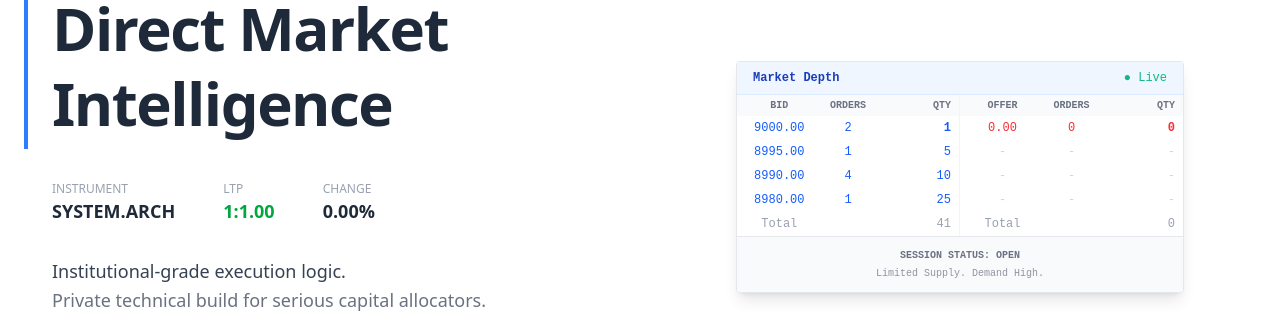
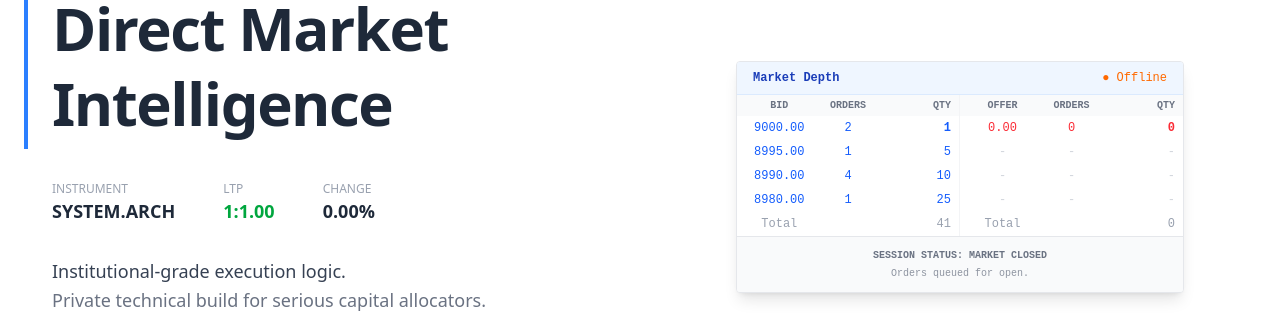
Before and after one commit to gaurav29-maker/gauravkhona.com, a Next.js app: page / in a window 1280 px wide. Shown: the part 227-557 px from the top of the page. Built offline with nearby package versions, Linux system fonts and the light colour scheme.

Commit message:
feat(ui): implement dynamic market status logic based on IST

```diff
--- a/components/Footer.tsx
+++ b/components/Footer.tsx
@@ -1,4 +1,10 @@
+"use client";
+
+import { useMarketStatus } from "@/hooks/useMarketStatus";
+
 export default function Footer() {
+    const { statusText, color } = useMarketStatus();
+
     return (
         <footer className="py-24 px-6 border-t border-gray-200 bg-white">
             <div className="max-w-7xl mx-auto">
@@ -29,7 +35,7 @@ export default function Footer() {
                                 © {new Date().getFullYear()} GAURAV KHONA SYSTEMS // V 2.4.0
                             </p>
                             <div className="flex gap-6 text-[10px] text-gray-400 font-mono">
-                                <span className="text-[#10B981] font-bold">● SYSTEM: OPERATIONAL</span>
+                                <span className={`${color} font-bold`}>● SYSTEM: {statusText === 'MARKET OPEN' ? 'OPERATIONAL' : 'STANDBY'}</span>
                                 <span>BUILD: KITE_ARCH_24</span>
                             </div>
                         </div>
--- a/components/Hero.tsx
+++ b/components/Hero.tsx
@@ -3,8 +3,10 @@
 import Link from "next/link";
 import { ArrowRight } from "lucide-react";
 import { motion } from "framer-motion";
+import { useMarketStatus } from "@/hooks/useMarketStatus";
 
 export default function Hero() {
+    const { isOpen, statusText, color } = useMarketStatus();
     return (
         <section className="relative min-h-[85vh] flex flex-col items-center justify-center px-6 text-center overflow-hidden bg-white">
 
@@ -74,7 +76,7 @@ export default function Hero() {
                         {/* Header */}
                         <div className="bg-blue-50 px-4 py-2 border-b border-blue-100 flex justify-between items-center">
                             <span className="font-bold text-blue-800">Market Depth</span>
-                            <span className="text-[#10B981] animate-pulse">● Live</span>
+                            <span className={`${color} animate-pulse`}>● {isOpen ? 'Live' : 'Offline'}</span>
                         </div>
 
                         {/* Depth Table */}
@@ -154,8 +156,8 @@ export default function Hero() {
 
                         {/* Footer / Context */}
                         <div className="bg-gray-50 px-4 py-3 text-[10px] text-gray-500 border-t border-gray-200 text-center">
-                            <span className="block font-bold mb-1">SESSION STATUS: OPEN</span>
-                            <span className="block opacity-75">Limited Supply. Demand High.</span>
+                            <span className="block font-bold mb-1">SESSION STATUS: {statusText}</span>
+                            <span className="block opacity-75">{isOpen ? 'Limited Supply. Demand High.' : 'Orders queued for open.'}</span>
                         </div>
                     </div>
                 </motion.div>
--- /dev/null
+++ b/hooks/useMarketStatus.ts
@@ -0,0 +1,44 @@
+"use client";
+
+import { useState, useEffect } from "react";
+
+export function useMarketStatus() {
+    const [isOpen, setIsOpen] = useState(false);
+    const [statusText, setStatusText] = useState("SYSTEM STANDBY");
+    const [color, setColor] = useState("text-gray-400");
+
+    useEffect(() => {
+        const checkStatus = () => {
+            const now = new Date();
+            const istString = now.toLocaleString("en-US", { timeZone: "Asia/Kolkata" });
+            const istTime = new Date(istString);
+
+            const day = istTime.getDay(); // 0 is Sunday
+            const hour = istTime.getHours();
+            const minute = istTime.getMinutes();
+
+            const totalMinutes = hour * 60 + minute;
+            const marketOpen = 9 * 60 + 15; // 09:15
+            const marketClose = 15 * 60 + 30; // 15:30
+
+            const isWeekday = day >= 1 && day <= 5;
+            const isActiveTime = totalMinutes >= marketOpen && totalMinutes < marketClose;
+
+            if (isWeekday && isActiveTime) {
+                setIsOpen(true);
+                setStatusText("MARKET OPEN");
+                setColor("text-[#10B981]"); // Emerald
+            } else {
+                setIsOpen(false);
+                setStatusText("MARKET CLOSED");
+                setColor("text-orange-500"); // Standard "Closed/Caution" color
+            }
+        };
+
+        checkStatus();
+        const interval = setInterval(checkStatus, 60000); // Check every minute
+        return () => clearInterval(interval);
+    }, []);
+
+    return { isOpen, statusText, color };
+}
```
